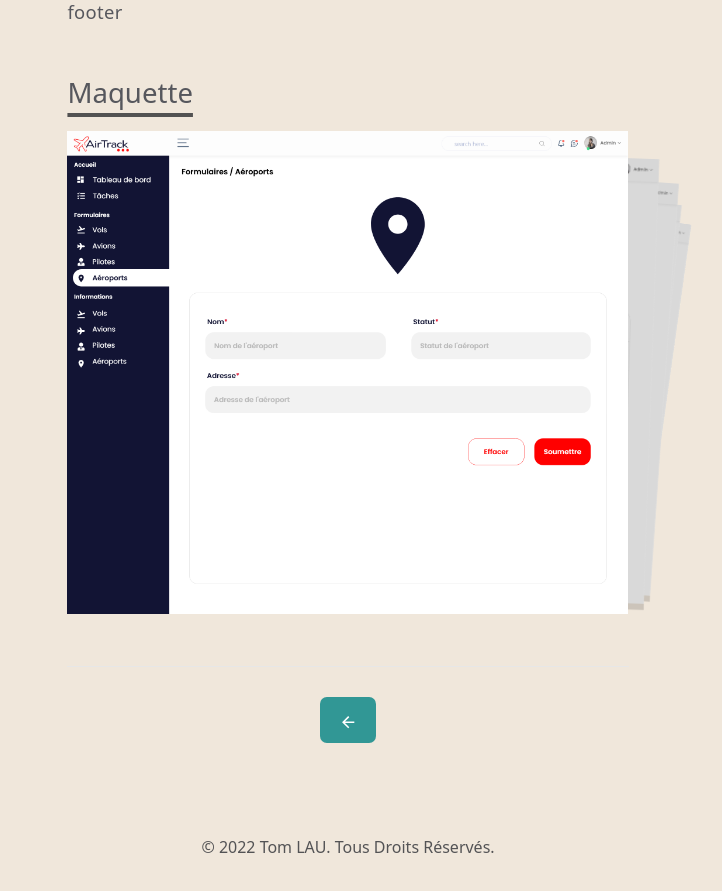
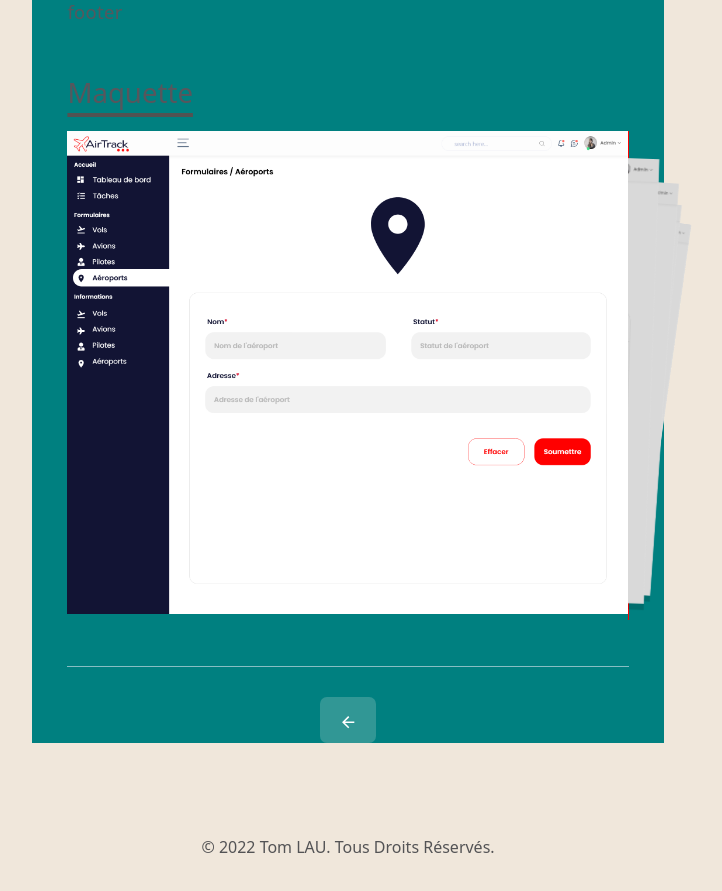
Before and after one commit to KiSEiGitHub/Me, a Next.js app: page /Projets/AirTrack in a window 1280 px wide. Shown: the part 1100-1991 px from the top of the page, without its empty margins (292-1014 px from the left). Built offline with nearby package versions, Linux system fonts and the light colour scheme.

Commit message:
identification du probleme

```diff
--- a/components/BtnReturnPro.jsx
+++ b/components/BtnReturnPro.jsx
@@ -1,17 +1,19 @@
 import React from 'react';
-import { Button, Divider } from '@chakra-ui/react';
+import { Box, Button, Divider } from '@chakra-ui/react';
 import Link from 'next/link';
 import { ArrowBackIcon } from '@chakra-ui/icons';
 
 const BtnReturnPro = () => {
     return (
         <>
+            <Box bg={"teal"}>
                 <Divider />
                 <Link href = {'/Projets'} passHref>
                     <Button colorScheme = {'teal'} d = "block" m = "30px auto 0">
                         <ArrowBackIcon />
                     </Button>
                 </Link>
+            </Box>
         </>
     );
 };
--- a/pages/Projets/AirTrack.jsx
+++ b/pages/Projets/AirTrack.jsx
@@ -30,7 +30,7 @@ const AirTrack = () => {
 
     return (
         <>
-            <Container variant = "Main">
+            <Container variant = "Main" bg={'teal'}>
 
                 <Section delay = {0.2}>
                     <SectionTitle>AirTrack</SectionTitle>
@@ -135,8 +135,15 @@ const AirTrack = () => {
                         grabCursor = {true}
                         modules = {[Pagination, EffectCards]}
                         effect = {'cards'}
+                        style={{
+                            backgroundColor: 'red',
+                        }}
                     >
-                        <SwiperSlide>
+                        <SwiperSlide
+                            style={{
+                                backgroundColor: 'teal'
+                            }}
+                        >
                             <Image src = {AeroForm} alt = {'Formulaire aéroport'} />
                         </SwiperSlide>
                         <SwiperSlide>
@@ -163,7 +170,7 @@ const AirTrack = () => {
                     </Swiper>
                 </Section>
 
-                <Section delay = {0.4}>
+                <Section delay={0.4}>
                     <BtnReturnPro />
                 </Section>
             </Container>
```
Lines whose indentation alone changed are shown as unchanged.
